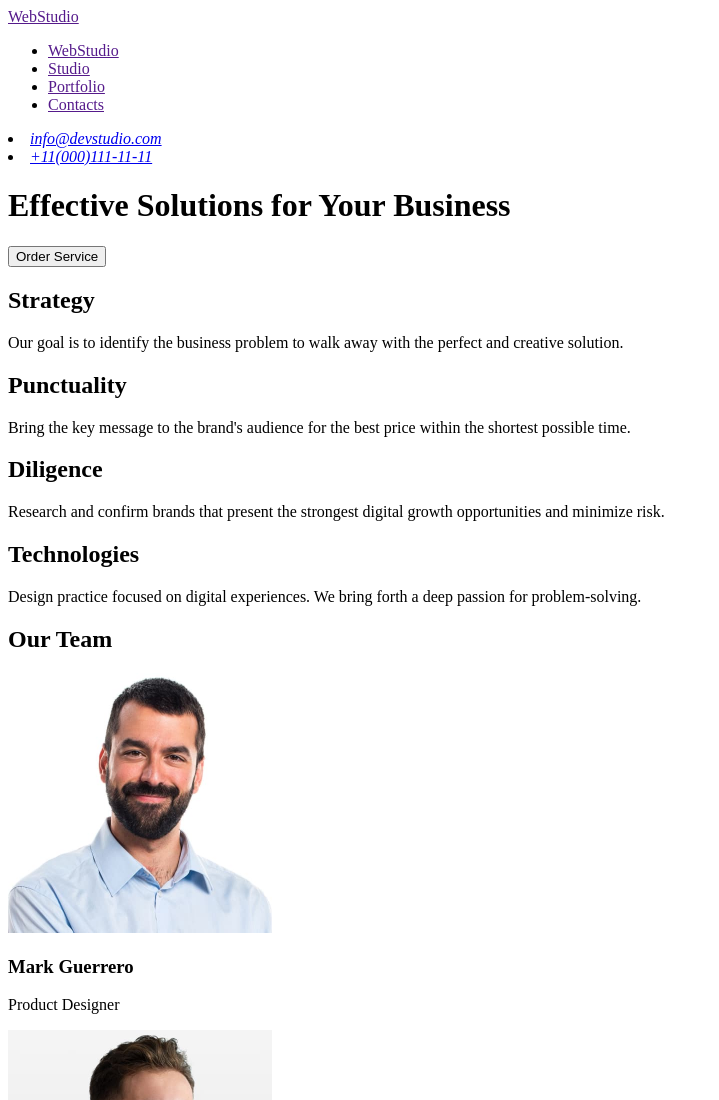
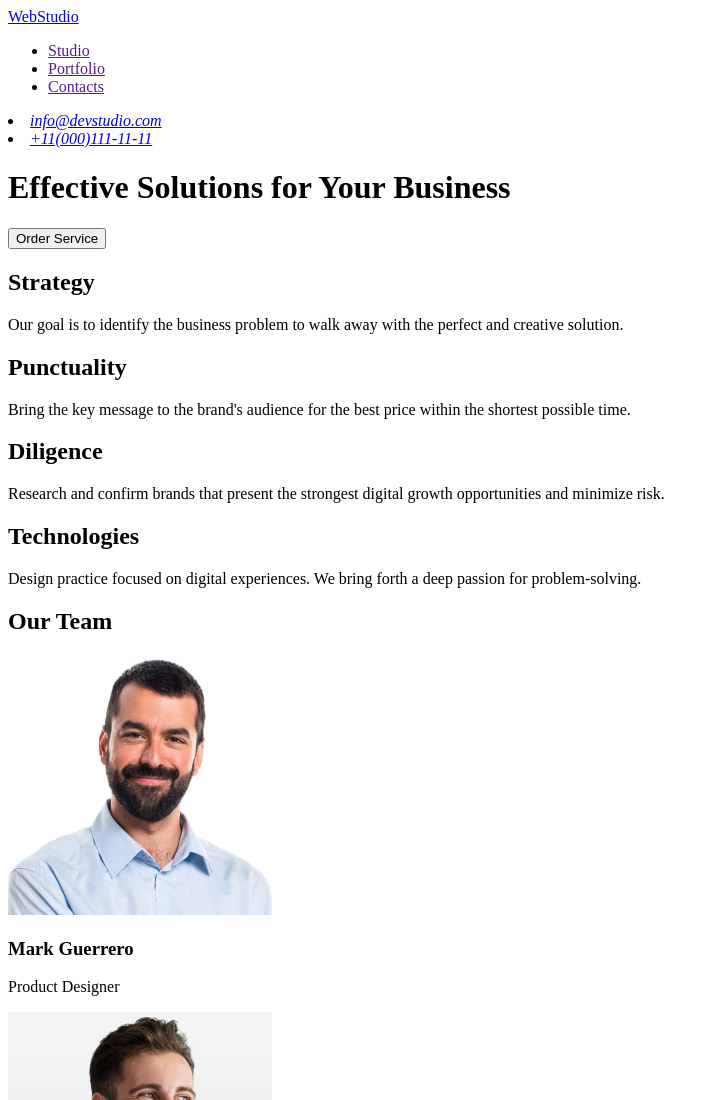
Before and after one commit to Dmitry-Zinchenko89/goit-markup-hw-01, a plain HTML site: page index.html in a window 1280 px wide. Shown: the top 1100 px of the page, without its empty margins (0-719 px from the left). Drawn offline with Linux system fonts and the light colour scheme.

Commit message:
add index.html file

```diff
--- a/index.html
+++ b/index.html
@@ -7,10 +7,9 @@
   </head>
   <body>
     <header>
-      <a href="">WebStudio</a>
       <nav>
+        <a href="./index.html">WebStudio</a>
         <ul>
-          <li><a href="">WebStudio</a></li>
           <li><a href="">Studio</a></li>
           <li><a href="">Portfolio</a></li>
           <li><a href="">Contacts</a></li>
```
